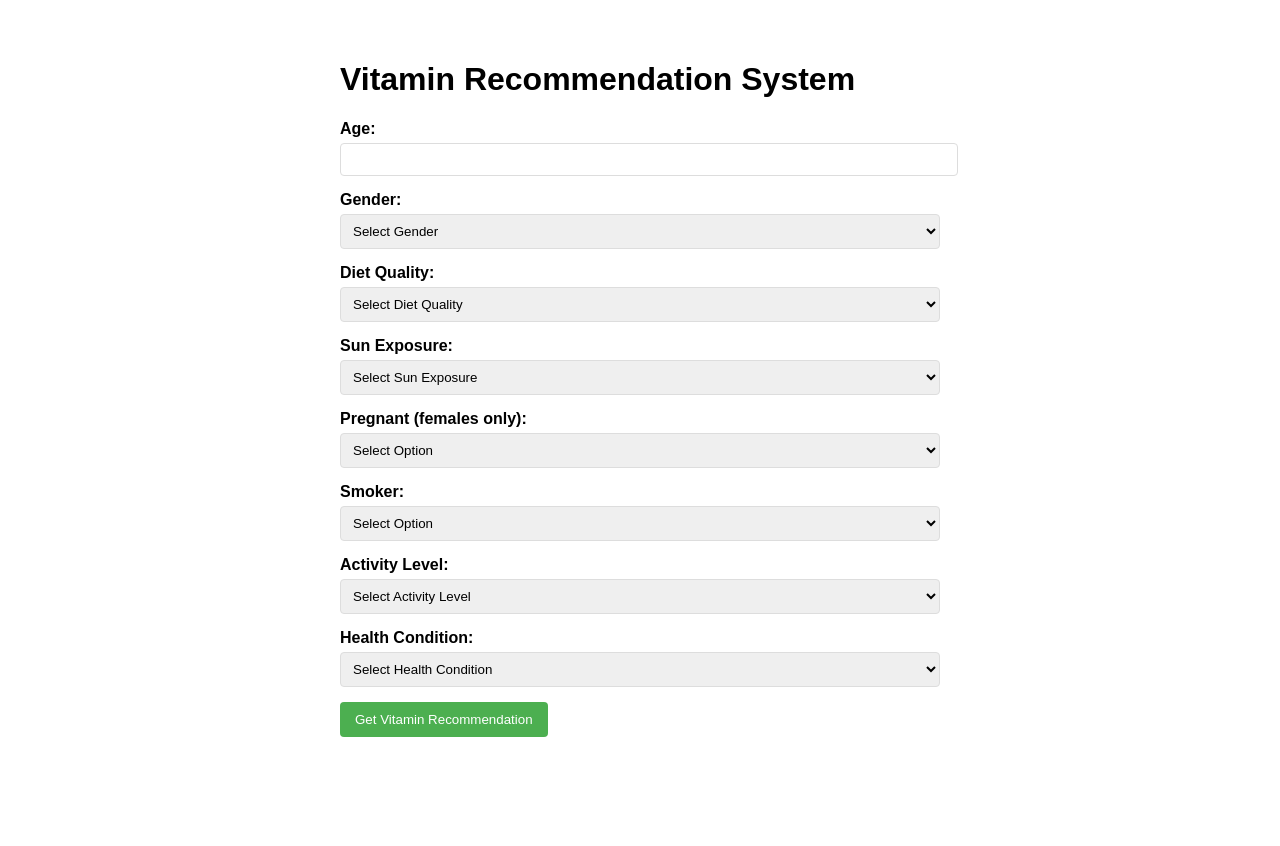
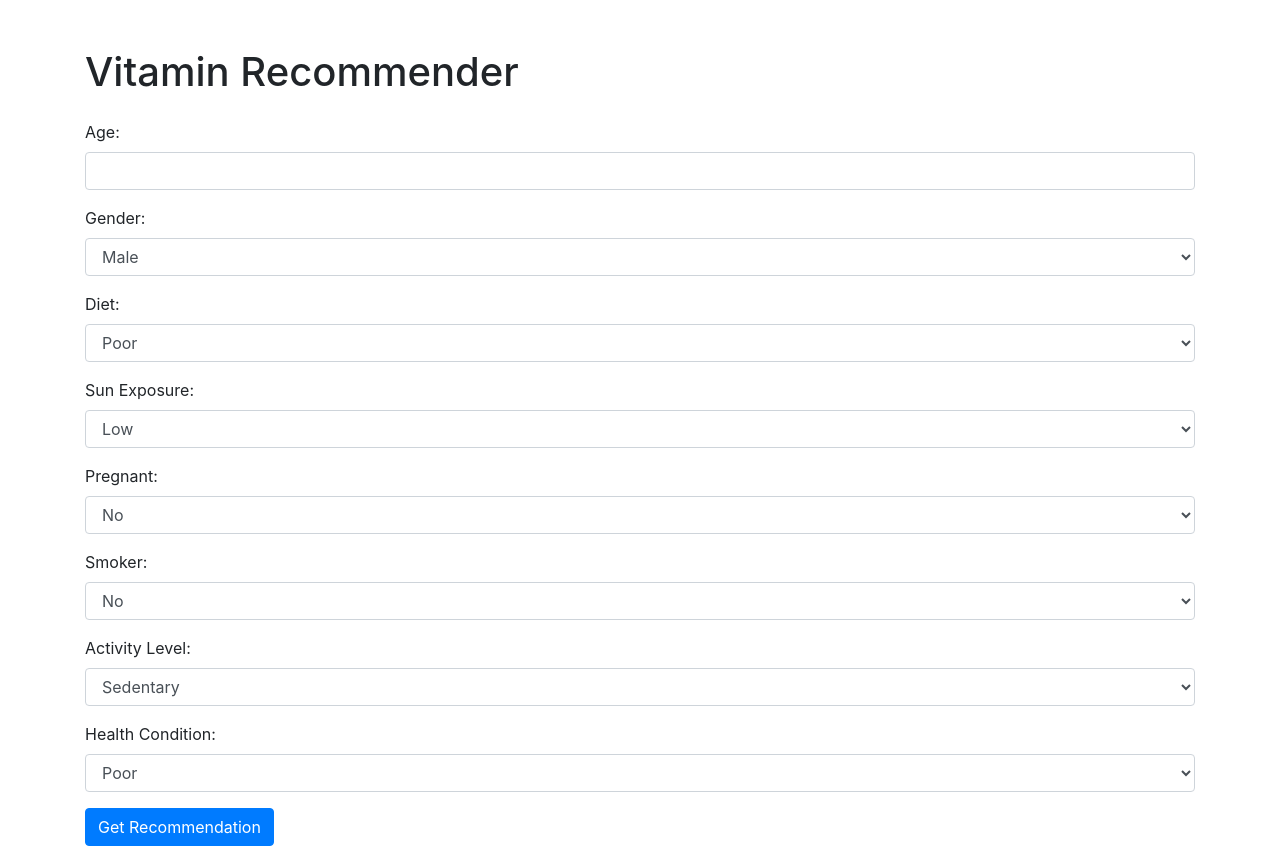
Before and after one commit to siumanmo/COMP5511_groupproject, a Flask app: page / in a window 1280 px wide. Before the commit the page ends 737 px from the top, so only its background shows below. Run offline with Flask 2, Linux system fonts and the light colour scheme; some libraries are stand-ins or nearby versions.

Commit message:
update ( is work

```diff
--- a/app.py
+++ b/app.py
@@ -5,73 +5,90 @@ import os
 
 app = Flask(__name__)
 
-# Load model with error handling
+# Check if the model and encoder files exist
+model_path = 'model/vitamin_recommender_nb.pkl'
+encoder_path = 'model/target_encoder.pkl'
+
+print(f"Model file exists: {os.path.exists(model_path)}")
+print(f"Encoder file exists: {os.path.exists(encoder_path)}")
+
+# Load the model and the target encoder
 try:
-    model_path = os.path.join('model', 'vitamin_recommender_nb.pkl')
-    model = joblib.load(model_path)
-    print("Model loaded successfully!")
+    loaded_model_and_encoder = joblib.load(model_path)
+
+    # Determine if the model was saved as a dictionary or not
+    if isinstance(loaded_model_and_encoder, dict):
+        model = loaded_model_and_encoder['model']
+    else:
+        model = loaded_model_and_encoder  # direct model load
+
+    # Load the target encoder, only if you aren't packing it with the model
+    target_encoder = joblib.load(encoder_path)
+    print(f"Model and encoder loaded successfully: {type(model)}, {type(target_encoder)}")
 except Exception as e:
-    print(f"Error loading model: {e}")
+    print(f"Model loading failed: {e}")
     model = None
+    target_encoder = None
 
-# Complete category mappings for all your features
+# Define mappings for categorical variables
 CATEGORY_MAPPINGS = {
     'gender': {'male': 0, 'female': 1},
     'diet': {'poor': 0, 'average': 1, 'good': 2, 'excellent': 3},
     'sun_exposure': {'low': 0, 'medium': 1, 'high': 2},
     'pregnant': {'no': 0, 'yes': 1},
     'smoker': {'no': 0, 'yes': 1},
-    'activity_level': {
-        'sedentary': 0,
-        'lightly_active': 1,
-        'moderately_active': 2,
-        'very_active': 3
-    },
-    'health_condition': {
-        'poor': 0,
-        'fair': 1,
-        'good': 2,
-        'excellent': 3
-    }
+    'activity_level': {'sedentary': 0, 'light': 1, 'moderate': 2, 'active': 3},
+    'health_condition': {'poor': 0, 'fair': 1, 'good': 2, 'excellent': 3}
+}
+
+DEFAULTS = {
+    'diet': CATEGORY_MAPPINGS['diet']['average'],
+    'sun_exposure': CATEGORY_MAPPINGS['sun_exposure']['medium'],
+    'pregnant': CATEGORY_MAPPINGS['pregnant']['no'],
+    'smoker': CATEGORY_MAPPINGS['smoker']['no'],
+    'health_condition': CATEGORY_MAPPINGS['health_condition']['good'],
 }
 
 @app.route('/', methods=['GET', 'POST'])
 def index():
     if request.method == 'POST':
-        if model is None:
-            return render_template('error.html', error="Model not loaded")
+        if not model or not target_encoder:
+            return render_template('error.html', error="Model or encoder not loaded")
 
         try:
-            # Process all form fields
+            # Collecting user input and mapping categorical variables
             input_data = {
                 'age': float(request.form['age']),
                 'gender': CATEGORY_MAPPINGS['gender'][request.form['gender']],
-                'diet': CATEGORY_MAPPINGS['diet'][request.form['diet']],
-                'sun_exposure': CATEGORY_MAPPINGS['sun_exposure'][request.form['sun_exposure']],
-                'pregnant': CATEGORY_MAPPINGS['pregnant'][request.form['pregnant']],
-                'smoker': CATEGORY_MAPPINGS['smoker'][request.form['smoker']],
+                'diet': CATEGORY_MAPPINGS['diet'].get(request.form.get('diet', 'average'), DEFAULTS['diet']),
+                'sun_exposure': CATEGORY_MAPPINGS['sun_exposure'].get(request.form.get('sun_exposure', 'medium'), DEFAULTS['sun_exposure']),
+                'pregnant': CATEGORY_MAPPINGS['pregnant'].get(request.form.get('pregnant', 'no'), DEFAULTS['pregnant']),
+                'smoker': CATEGORY_MAPPINGS['smoker'].get(request.form.get('smoker', 'no'), DEFAULTS['smoker']),
                 'activity_level': CATEGORY_MAPPINGS['activity_level'][request.form['activity_level']],
-                'health_condition': CATEGORY_MAPPINGS['health_condition'][request.form['health_condition']]
+                'health_condition': CATEGORY_MAPPINGS['health_condition'].get(request.form.get('health_condition', 'good'), DEFAULTS['health_condition']),
             }
 
-            # Convert to DataFrame with consistent column order
-            input_df = pd.DataFrame([input_data])
+            # Create DataFrame with the columns in the same order as training
+            input_df = pd.DataFrame([input_data], columns=[
+                'age',
+                'gender',
+                'diet',
+                'sun_exposure',
+                'pregnant',
+                'smoker',
+                'activity_level',
+                'health_condition'
+            ])
 
-            # Make prediction
             prediction = model.predict(input_df)
+            predicted_vitamin = target_encoder.inverse_transform(prediction)  # Decode the prediction to vitamin name
+            output = f"Recommended Vitamin: {predicted_vitamin[0]}"  # Convert back to string
 
-            return render_template('result.html',
-                                supplement=prediction[0],
-                                user_input=request.form)
-
-        except KeyError as e:
-            return render_template('error.html', error=f"Missing field: {str(e)}")
-        except ValueError as e:
-            return render_template('error.html', error=f"Invalid value: {str(e)}")
+            return render_template('result.html', prediction=output)
         except Exception as e:
-            return render_template('error.html', error=f"Prediction error: {str(e)}")
+            return render_template('error.html', error=f"Prediction failed: {e}")
 
     return render_template('form.html')
 
 if __name__ == '__main__':
-    app.run(host='0.0.0.0', port=5000, debug=True)
+    app.run(debug=True)
--- a/templates/form.html
+++ b/templates/form.html
@@ -1,36 +1,33 @@
 <!DOCTYPE html>
-<html>
+<html lang="en">
+
 <head>
-    <title>Vitamin Recommendation</title>
-    <style>
-        body { font-family: Arial, sans-serif; max-width: 600px; margin: 20px auto; padding: 20px; }
-        .form-group { margin-bottom: 15px; }
-        label { display: block; margin-bottom: 5px; font-weight: bold; }
-        input, select { width: 100%; padding: 8px; border: 1px solid #ddd; border-radius: 4px; }
-        button { background: #4CAF50; color: white; padding: 10px 15px; border: none; border-radius: 4px; cursor: pointer; }
-    </style>
+    <meta charset="UTF-8">
+    <meta name="viewport" content="width=device-width, initial-scale=1.0">
+    <link rel="stylesheet" href="https://stackpath.bootstrapcdn.com/bootstrap/4.5.2/css/bootstrap.min.css">
+    <title>Vitamin Recommender</title>
 </head>
+
 <body>
-    <h1>Vitamin Recommendation System</h1>
-    <form method="POST">
+    <div class="container">
+        <h1 class="mt-5">Vitamin Recommender</h1>
+        <form method="POST" class="mt-4">
             <div class="form-group">
                 <label for="age">Age:</label>
-            <input type="number" id="age" name="age" required min="1" max="120">
+                <input type="number" name="age" class="form-control" required>
             </div>
 
             <div class="form-group">
                 <label for="gender">Gender:</label>
-            <select id="gender" name="gender" required>
-                <option value="">Select Gender</option>
+                <select name="gender" class="form-control" required>
                     <option value="male">Male</option>
                     <option value="female">Female</option>
                 </select>
             </div>
 
             <div class="form-group">
-            <label for="diet">Diet Quality:</label>
-            <select id="diet" name="diet" required>
-                <option value="">Select Diet Quality</option>
+                <label for="diet">Diet:</label>
+                <select name="diet" class="form-control">
                     <option value="poor">Poor</option>
                     <option value="average">Average</option>
                     <option value="good">Good</option>
@@ -40,8 +37,7 @@
 
             <div class="form-group">
                 <label for="sun_exposure">Sun Exposure:</label>
-            <select id="sun_exposure" name="sun_exposure" required>
-                <option value="">Select Sun Exposure</option>
+                <select name="sun_exposure" class="form-control">
                     <option value="low">Low</option>
                     <option value="medium">Medium</option>
                     <option value="high">High</option>
@@ -49,9 +45,8 @@
             </div>
 
             <div class="form-group">
-            <label for="pregnant">Pregnant (females only):</label>
-            <select id="pregnant" name="pregnant" required>
-                <option value="">Select Option</option>
+                <label for="pregnant">Pregnant:</label>
+                <select name="pregnant" class="form-control">
                     <option value="no">No</option>
                     <option value="yes">Yes</option>
                 </select>
@@ -59,8 +54,7 @@
 
             <div class="form-group">
                 <label for="smoker">Smoker:</label>
-            <select id="smoker" name="smoker" required>
-                <option value="">Select Option</option>
+                <select name="smoker" class="form-control">
                     <option value="no">No</option>
                     <option value="yes">Yes</option>
                 </select>
@@ -68,19 +62,17 @@
 
             <div class="form-group">
                 <label for="activity_level">Activity Level:</label>
-            <select id="activity_level" name="activity_level" required>
-                <option value="">Select Activity Level</option>
+                <select name="activity_level" class="form-control" required>
                     <option value="sedentary">Sedentary</option>
-                <option value="lightly_active">Lightly Active</option>
-                <option value="moderately_active">Moderately Active</option>
-                <option value="very_active">Very Active</option>
+                    <option value="light">Light</option>
+                    <option value="moderate">Moderate</option>
+                    <option value="active">Active</option>
                 </select>
             </div>
 
             <div class="form-group">
                 <label for="health_condition">Health Condition:</label>
-            <select id="health_condition" name="health_condition" required>
-                <option value="">Select Health Condition</option>
+                <select name="health_condition" class="form-control">
                     <option value="poor">Poor</option>
                     <option value="fair">Fair</option>
                     <option value="good">Good</option>
@@ -88,7 +80,8 @@
                 </select>
             </div>
 
-        <button type="submit">Get Vitamin Recommendation</button>
+            <button type="submit" class="btn btn-primary">Get Recommendation</button>
         </form>
+    </div>
 </body>
 </html>
```
Also changed, not shown: templates/error.html (+10 -11 lines), templates/result.html (+11 -25 lines), 2 other files. Lines whose indentation alone changed are shown as unchanged.
